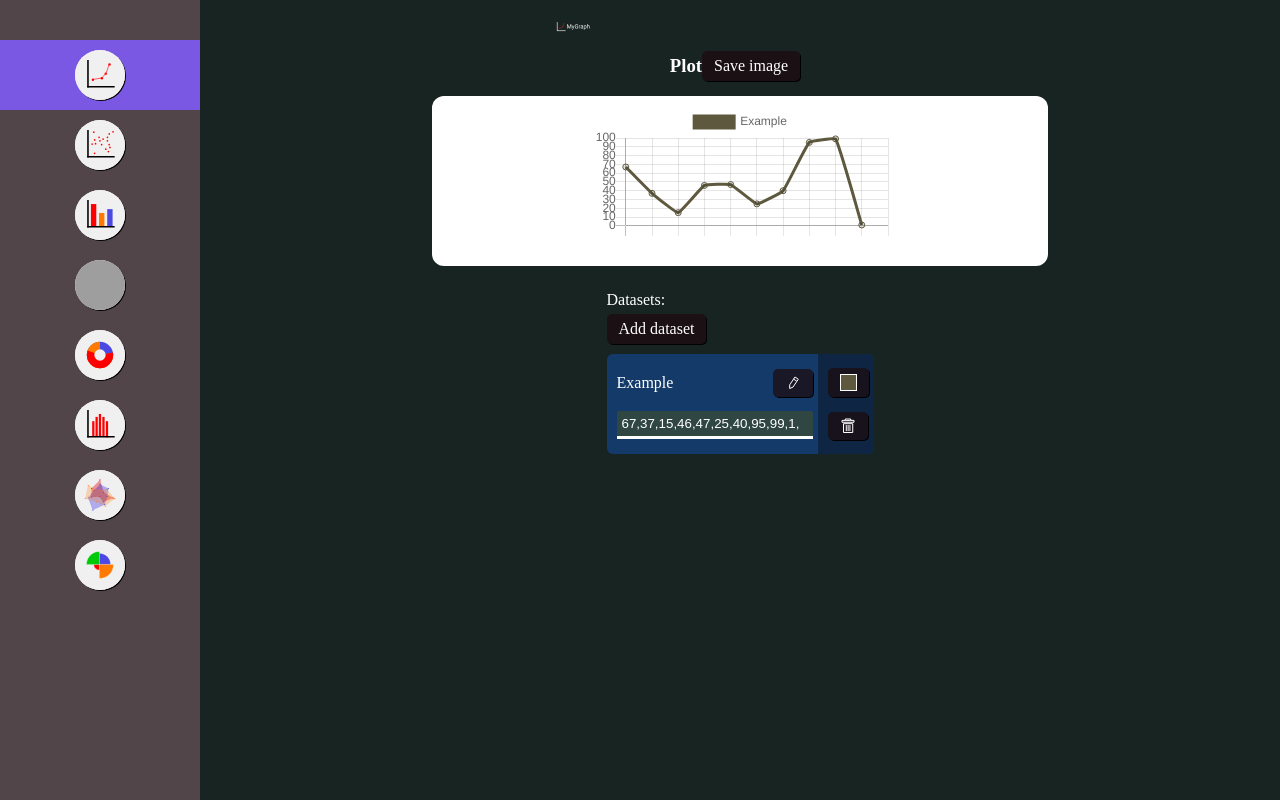
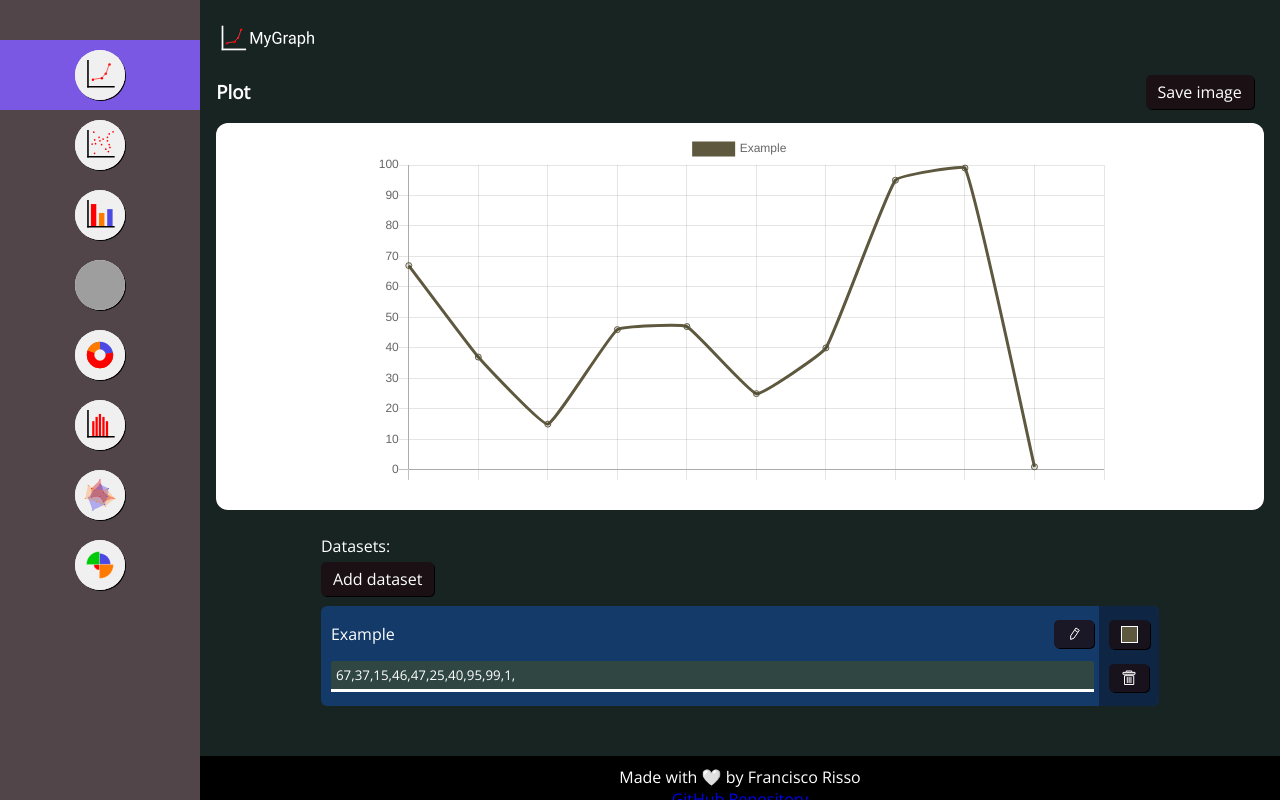
Before and after one commit to coding-nerfilio/my-graph, a React (Create React App) app: page / in a window 1280 px wide. Built offline with nearby package versions, Linux system fonts and the light colour scheme; grey boxes are pictures that could not be loaded.

Commit message:
Added Footer and Open Sans font

```diff
--- a/package.json
+++ b/package.json
@@ -4,6 +4,7 @@
 	"homepage": "https://coding-nerfilio.github.io/my-graph",
 	"private": true,
 	"dependencies": {
+		"@fontsource/open-sans": "^4.2.2",
 		"@testing-library/jest-dom": "^5.11.4",
 		"@testing-library/react": "^11.1.0",
 		"@testing-library/user-event": "^12.1.10",
--- /dev/null
+++ b/src/ChartEditor/Footer.tsx
@@ -0,0 +1,11 @@
+const Footer = () => {
+	return (
+		<div className="footer">
+			Made with 🤍 by Francisco Risso
+			<a href="https://github.com/coding-nerfilio/my-graph">
+				GitHub Repository
+			</a>
+		</div>
+	);
+};
+export default Footer;
--- a/src/ChartEditor/index.tsx
+++ b/src/ChartEditor/index.tsx
@@ -3,9 +3,11 @@ import ChartInputs from "./ChartInputs";
 import ChartVisualize from "./ChartVisualize";
 import "./style.scss";
 import logo from "../assets/images/Logo.svg";
+import Footer from "./Footer";
 const ChartEditor = () => {
 	return (
 		<div className="chart-editor">
+			<div style={{ width: "97%" }}>
 				<img
 					src={logo}
 					alt="logo"
@@ -16,6 +18,9 @@ const ChartEditor = () => {
 				<ChartVisualize />
 				<ChartInputs />
 			</div>
+
+			<Footer />
+		</div>
 	);
 };
 
--- a/src/ChartEditor/style.scss
+++ b/src/ChartEditor/style.scss
@@ -7,11 +7,23 @@
 	overflow-x: hidden;
 	background-color: $chart-editor-background-color;
 	color: white;
-	padding-left: 15px;
-	padding-right: 15px;
+
+	display: flex;
+	flex-direction: column;
 	align-items: center;
+	justify-content: space-between;
+	justify-items: center;
+}
+
+.footer {
+	display: flex;
+	flex-direction: column;
 	justify-content: center;
-	justify-items: center;
+	align-items: center;
+	text-align: center;
+	background-color: black;
+	padding: 10px;
+	width: 100%;
 }
 
 @media only screen and (max-width: 600px) {
--- /dev/null
+++ b/src/assets/sass/font.scss
@@ -0,0 +1,10 @@
+@import "@fontsource/open-sans";
+
+@font-face {
+	font-family: "Open Sans";
+	$fontDir: "~@fontsource/open-sans/files";
+}
+
+* {
+	font-family: "Open Sans";
+}
--- a/src/index.tsx
+++ b/src/index.tsx
@@ -7,6 +7,7 @@ import reportWebVitals from "./reportWebVitals";
 import Store from "./shared/store";
 
 import "./assets/sass/flex.scss";
+import "./assets/sass/font.scss";
 import App from "./app";
 
 ReactDOM.render(
```
Also changed, not shown: 1 other file (tests, documents, lock files or other folders). Lines whose indentation alone changed are shown as unchanged.
